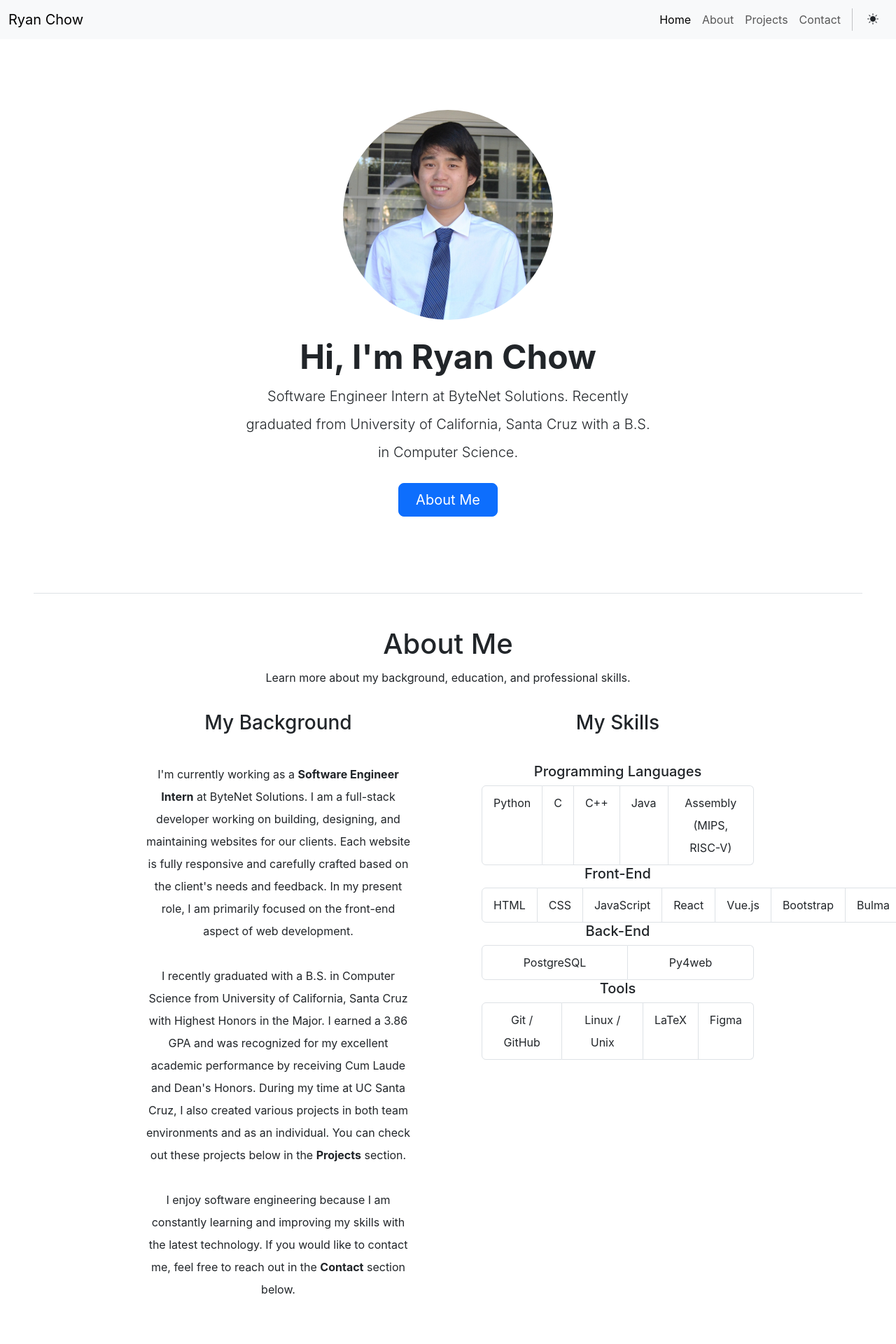
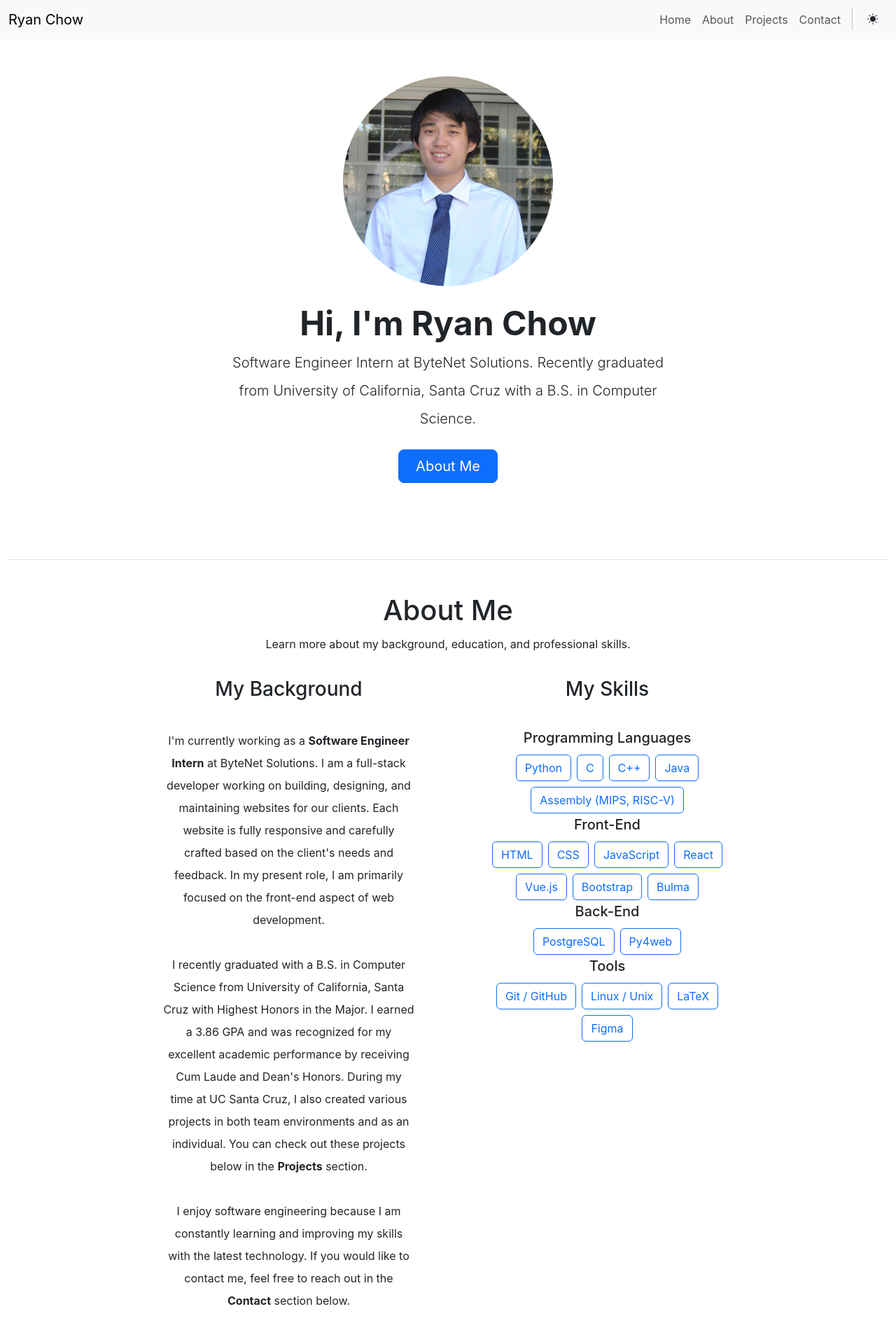
Before and after one commit to ryanchowdev/ryanchowdev-portfolio, a React (Create React App) app: page / in a window 1280 px wide. Shown: the top 1920 px of the page at 70% size. Built offline with nearby package versions, Linux system fonts and the light colour scheme.

Commit message:
Cleaned up site and improved UI

```diff
--- a/src/App.js
+++ b/src/App.js
@@ -10,7 +10,8 @@ function App() {
   return (
     <div className="App">
       <Navbar />
-      <main>
+      {/* Detect user's location on page with scrollspy */}
+      <main data-bs-spy="scroll" data-bs-target="#navbarSupportedContent">
         <Hero />
         <About />
         <Projects />
--- a/src/components/About.js
+++ b/src/components/About.js
@@ -47,14 +47,14 @@ const skills = [
 
 function About () {
     return (
-        <div className="container text-center lh-lg border-bottom" id="about">
+        <div className="container p-5 text-center lh-lg border-bottom" id="about">
           {/* TODO Should border-bottom be longer like in hero? Also occurs in other sections
           removed container-fluid for container
           inconsistent position of border when jumping to section - between hero and about (below line), versus about and projects (above line)
           maybe put p-5 in each section? */}
           <h1>About Me</h1>
           <p>Learn more about my background, education, and professional skills.</p>
-          {/* TODO need to work on responsiveness and overall layout here, particularly for Skills boxes
+          {/* TODO need to work on responsiveness and overall layout here
           Error: container-fluid causes a horizontal scroll wheel to appear - too much padding or something on the sides
           Make this section taller */}
           <div className="row justify-content-center g-5">
@@ -62,7 +62,8 @@ function About () {
             <div className="col-lg-5 py-3 px-5">
               <h3>My Background</h3>
               <p>
-                {/* TODO fix wording */}
+                {/* TODO fix wording
+                maybe add something about being born and raised in SF Bay Area, etc */}
                 <br/>
                 I'm currently working as a <b>Software Engineer Intern</b> at ByteNet Solutions.
                 I am a full-stack developer working on building, designing, and maintaining websites for our clients.
@@ -79,7 +80,6 @@ function About () {
                 <br/><br/>
               </p>
             </div>
-            {/* <div className="col-lg-1"></div> */}
             {/* Skills */}
             <div className="col-lg-5 py-3 px-5">
               <h3>My Skills</h3>
@@ -87,9 +87,6 @@ function About () {
               {/* TODO
                   put more space/padding between sections
                   make these different colors?
-                  not responsive, use md, lg, etc
-                  make boxes wrap onto new line if viewport is too small
-                  changes to button group (without links)?
                   maybe add some images? */}
               {/* Display skills */}
               {
@@ -97,16 +94,21 @@ function About () {
                   <React.Fragment key={skill.id}>
                     <div>
                       <h5>{skill.category}</h5>
-                      <ul className="list-group list-group-horizontal">
-                        {/* Get each skill */}
+                      {/* TODO pick a secondary color scheme to use throughout the page -
+                          can be blue, green, purple, etc
+                          change all buttons to this color
+                          make buttons appear like boxes, cannot interact with them */}
                       {
                         skill.items.map((item, index) =>
+                          <div className="d-inline-flex p-1">
+                            <button type="button" className="btn btn-outline-primary" style={{pointerEvents: "none"}}>
                               <React.Fragment key={index}>
-                              <li className="list-group-item flex-fill">{item}</li>
+                                {item}
                               </React.Fragment>
+                            </button>
+                          </div>
                         )
                       }
-                      </ul>
                     </div>
                   </React.Fragment>
                 ))
--- a/src/components/Contact.js
+++ b/src/components/Contact.js
@@ -3,11 +3,13 @@ const onSubmit = async (event) => {
   event.preventDefault();
   const formData = new FormData(event.target);
 
-  formData.append("access_key", "72af4997-1628-4924-82ab-298afa0a9a3f"); // Public key for form
+  // Use public key for form
+  formData.append("access_key", "72af4997-1628-4924-82ab-298afa0a9a3f");
 
   const object = Object.fromEntries(formData);
   const json = JSON.stringify(object);
 
+  // POST contents
   const res = await fetch("https://api.web3forms.com/submit", {
     method: "POST",
     headers: {
@@ -24,9 +26,10 @@ const onSubmit = async (event) => {
 
 function Contact () {
     return (
-        <div className="container text-center lh-lg border-bottom" id="contact">
+        <div className="container p-5 text-center lh-lg border-bottom" id="contact">
           {/* TODO Make this a card?
-          Removed container-fluid for container*/}
+          Removed container-fluid for container
+          added p-5 for additional padding between sections */}
           <h1>Contact</h1>
           <p>
             Feel free to contact me with any questions or concerns.<br />
@@ -46,7 +49,9 @@ function Contact () {
               <label htmlFor="message" className="form-label">Message</label>
               <textarea className="form-control" name="message" id="message" rows="3"></textarea>
             </div>
-            <button type="submit" className="btn btn-primary">Submit</button>
+            {/* TODO Move this button down, maybe add arrow symbol or check mark
+            Should we have some animation after submitting the form? */}
+            <button type="submit" className="btn btn-success mt-4 py-2 px-3">Submit</button>
           </form>
           <br />
         </div>
--- a/src/components/Footer.js
+++ b/src/components/Footer.js
@@ -1,7 +1,7 @@
 function Footer () {
     return (
         <footer>
-            {/* TODO put some divider here
+            {/* TODO edit description
             removed container-fluid for container */}
             <div className="container p-5 text-center lh-lg" id="footer">
                 <div className="row">
@@ -12,7 +12,7 @@ function Footer () {
                     <div className="col">
                         <h3>Social</h3>
                         {/* TODO work in progress */}
-                        <ul className="nav justify-content-center">
+                        <ul className="nav justify-content-center gap-2">
                             <li className="nav-item">
                                 <a href="https://github.com/ryanchowdev" target="_blank" rel="noopener noreferrer" className="btn btn-large btn-secondary"><i className="bi bi-github"></i></a>
                             </li>
@@ -20,7 +20,7 @@ function Footer () {
                                 <a href="https://www.linkedin.com/in/ryanchowdev/" target="_blank" rel="noopener noreferrer" className="btn btn-large btn-primary"><i className="bi bi-linkedin"></i></a>
                             </li>
                             <li className="nav-item">
-                                <a href="mailto:ryanchowdev@gmail.com" className="btn btn-large btn-info"><i className="bi bi-envelope-fill"></i></a>
+                                <a href="mailto:ryanchowdev@gmail.com" className="btn btn-large btn-danger"><i className="bi bi-envelope-fill"></i></a>
                             </li>
                         </ul>
                     </div>
--- a/src/components/Hero.js
+++ b/src/components/Hero.js
@@ -2,10 +2,10 @@ import profilePic from "../assets/ryan-profile.jpg";
 
 function Hero () {
     return (
-        <div className="container-fluid p-5 text-center lh-lg" id="hero">
-
+        <div className="container-fluid text-center lh-lg" id="home">
           {/* CENTERED HERO */}
           {/* px-4 py-5 my-5 */}
+          {/* TODO maybe put some animation when you load the page? */}
           <div className="d-flex align-items-center justify-content-center text-center border-bottom vh-100">
             <div className="d-inline">
               <img className="d-block mx-auto mb-4 rounded-circle img-fluid" src={profilePic} alt="Ryan's profile pic" width="300"/>
@@ -21,29 +21,6 @@ function Hero () {
               </div>
             </div>
           </div>
-
-          {/* RESPONSIVE LEFT-ALIGNED HERO WITH IMAGE
-          img-fluid
-          justify-content-md-start */}
-          {/* <div className="container col-xxl-8 px-4 py-5 border-bottom">
-            <div className="row flex-lg-row-reverse align-items-center g-5 py-5">
-              <div className="col-10 col-sm-8 col-lg-6">
-                <img src="" className="d-block mx-lg-auto" alt="Profile pic" width="300" height="300" loading="lazy"/>
-              </div>
-              <div className="col-lg-6">
-                <h1 className="display-5 fw-bold lh-1 mb-3">Hi, I'm Ryan Chow</h1>
-                <p className="lead">
-                  Software Engineer Intern at Bytenet Solutions.
-                  Recently graduated from University of California, Santa Cruz with a B.S. in Computer Science.
-                </p>
-                <div className="d-grid gap-2 d-md-flex justify-content-sm-center">
-                  <button type="button" className="btn btn-primary btn-lg px-4 me-md-2">About Me</button>
-                  <button type="button" className="btn btn-outline-secondary btn-lg px-4">Default</button>
-                </div>
-              </div>
-            </div>
-          </div> */}
-
         </div>
     );
 }
--- a/src/components/Navbar.js
+++ b/src/components/Navbar.js
@@ -14,21 +14,21 @@ function toggleTheme() {
 // Navbar
 function Navbar() {
     return (
-        // TODO look into padding issues?
+        // TODO navbar is overlapping the sections, can we offset when we click navbar section to go up more?
         <nav className="navbar fixed-top navbar-expand-lg bg-body-tertiary">
             <div className="container-fluid">
                 {/* Name on the left */}
                 <a className="navbar-brand" href="#">Ryan Chow</a>
+                {/* Button for mobile controls */}
                 <button className="navbar-toggler" type="button" data-bs-toggle="collapse" data-bs-target="#navbarSupportedContent" aria-controls="navbarSupportedContent" aria-expanded="false" aria-label="Toggle navigation">
                     <span className="navbar-toggler-icon"></span>
                 </button>
-                {/* Other items on the right
-                TODO change to highlight which section is active,
-                and change as you scroll down the page to a new section */}
+                {/* Page sections on the right */}
                 <div className="collapse navbar-collapse" id="navbarSupportedContent">
                     <ul className="navbar-nav ms-auto mb-2 mb-lg-0">
+                        {/* Sections */}
                         <li className="nav-item">
-                            <a className="nav-link active" aria-current="page" href="#">Home</a>
+                            <a className="nav-link" aria-current="page" href="#home">Home</a>
                         </li>
                         <li className="nav-item">
                             <a className="nav-link" href="#about">About</a>
@@ -50,31 +50,6 @@ function Navbar() {
                                 <i className="bi bi-sun-fill"></i>
                             </button>
                         </li>
-                        {/* Possibly change to dropdown menu for light/dark/auto? */}
-                        {/* <li className="nav-item dropdown">
-                            <div className="dropdown" data-bs-theme="auto">
-                                <button className="btn btn-secondary dropdown-toggle" type="button" id="dropdownMenuButtonLight" data-bs-toggle="dropdown" aria-expanded="false">
-                                    Color Mode
-                                </button>
-                                <ul className="dropdown-menu dropdown-menu-end" aria-labelledby="dropdownMenuButtonLight">
-                                    <li>
-                                        <button type="button" className="dropdown-item" data-bs-theme-value="light" aria-pressed="false">
-                                            Light
-                                        </button>
-                                    </li>
-                                    <li>
-                                        <button type="button" className="dropdown-item" data-bs-theme-value="dark" aria-pressed="false">
-                                            Dark
-                                        </button>
-                                    </li>
-                                    <li>
-                                        <button type="button" className="dropdown-item" data-bs-theme-value="auto" aria-pressed="true">
-                                            Auto
-                                        </button>
-                                    </li>
-                                </ul>
-                            </div>
-                        </li> */}
                     </ul>
                 </div>
             </div>
--- a/src/components/Projects.js
+++ b/src/components/Projects.js
@@ -28,7 +28,7 @@ const projects = [
       "Fully-responsive static website",
       "Showcases my web development skills and provides information about my academic and professional background",
       "User-friendly interface for easy navigation",
-      "Toggle between light and dark mode for improved readability",
+      "Automatic light/dark mode for improved readability, with the option to toggle between modes",
     ],
     coverImg: portfolioCover,
   },
@@ -84,7 +84,7 @@ const projects = [
       "CSS",
       "JavaScript",
     ],
-    descriptionShort: "This static website was created for Bread & Thyme bakery. We wanted to design a beautiful UI so that they could attract potential customers and enhance their online presence(?).",
+    descriptionShort: "This static website was created for Bread & Thyme bakery to enhance their online presence and attract new customers.",
     descriptionLong: [
       "Fully-responsive static website, created with a team of two developers",
       "Focused on UI/UX design to make website visually appealing and easy to navigate for potential customers",
@@ -130,14 +130,13 @@ function Projects () {
   // TODO watch out for overlapping sections - use inspect element
   // TODO put some more clear indication that you can click on the boxes - maybe put animation on box when you hover over it
   return (
-      <div className="container text-center lh-lg border-bottom" id="projects">
-        {/* TODO limit width here?
-            w-50, w-75 causes cards to overlap on smaller window */}
+      <div className="container p-5 text-center lh-lg border-bottom" id="projects">
         <h1>Projects</h1>
         <p>Here are some of the projects I've made in this past.</p>
         <p>Click on any project to learn more about it!</p>
         {/* Display projects, 2 per row */}
-        {/* TODO Possibly change to image on card, then description to the side, only 1 project per row */}
+        {/* TODO Possibly change to image on card, then description to the side, only 1 project per row
+        Maybe make cards bigger? */}
         <div className="row">
           {
             projects.map((project) =>(
@@ -147,11 +146,8 @@ function Projects () {
                   {/*
                     For devices >= 768px: 2 columns per row at 50% width (col-md-6) (can also try col-md-4 to have 3 columns per row)
                     For smaller devices, 1 column per row at 100% width (size 12)
-                    TODO Make boxes skinnier (maybe square shaped?)
-                    Increase height of this section if needed?
+                    TODO Increase height of this section if needed?
                     Make size of every box consistent instead of depending on the amount of text?
-                    TODO Make contents of every section closer together (skinnier)
-                    try text-lg-center, text-xl-center, text-xxl-center
                   */}
                   {/*
                   width: "18rem"
@@ -162,12 +158,12 @@ function Projects () {
                   {/* Trigger modal when clicking card */}
                   <div className="card mx-auto" style={{width: '18rem'}} data-bs-toggle="modal" data-bs-target={modalTarget({project})}>
                     {/* Project cover image */}
-                    {/* TODO Should we enforce a specific size / aspect ratio for this image?
-                    Maybe enlarge image when clicked so user can see in better detail? */}
+                    {/* TODO Maybe enlarge image when clicked so user can see in better detail? */}
                     <img loading="lazy" src={project.coverImg} className="card-img-top" alt={project.title} />
                     <div className="card-body">
                       <h5 className="card-title">{project.title}</h5>
                       <p className="card-text">{project.descriptionShort}</p>
+                      {/* TODO clicking github link also opens modal */}
                       <a href={project.url} target="_blank" rel="noopener noreferrer" className="btn btn-primary"><i className="bi bi-github"></i> Github</a>
                     </div>
                   </div>
@@ -181,6 +177,9 @@ function Projects () {
                         <button type="button" className="btn-close" data-bs-dismiss="modal" aria-label="Close"></button>
                       </div>
                       <div className="modal-body">
+                        {/* TODO maybe image carousel here if we want to add more images later? */}
+                        {/* TODO put large image here */}
+                        <img loading="lazy" src={project.coverImg} className="w-100" alt={project.title} />
                         {/* TODO display technologies used, maybe with small boxes next to each other */}
                         <ul className="list-group list-group-horizontal justify-content-center">
                           {
@@ -191,7 +190,6 @@ function Projects () {
                             )
                           }
                         </ul>
-                        {/* TODO maybe put some more images here? */}
                         {/* project description */}
                         <ul className="list-group list-group-flush text-start">
                           {
```
Lines whose indentation alone changed are shown as unchanged.
